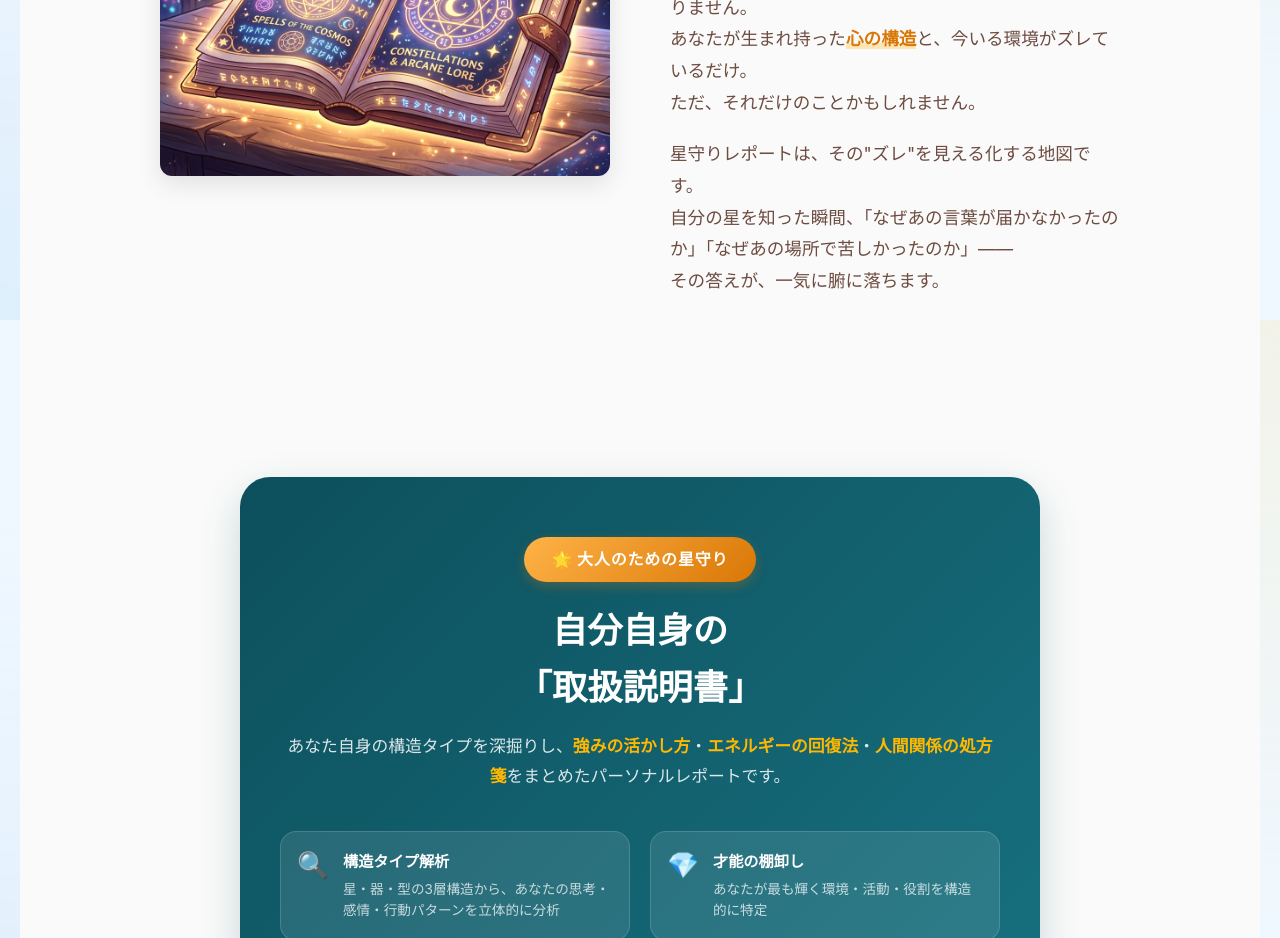
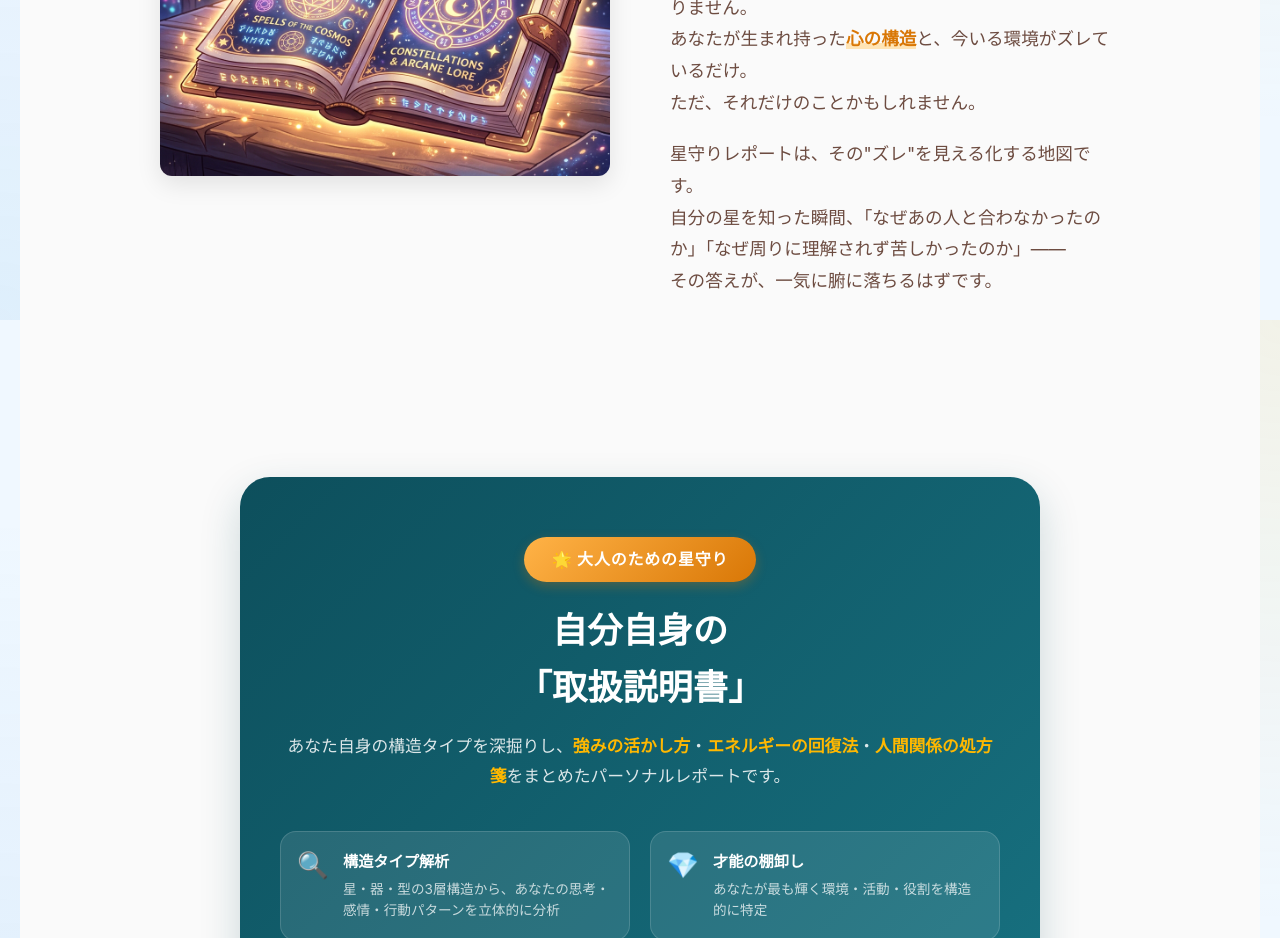
Before and after one commit to naotoada/hoshimori-web, a Next.js app: page / in a window 1280 px wide. Shown: the part 2880-3818 px from the top of the page. Built offline with nearby package versions, Linux system fonts and the light colour scheme.

Commit message:
Update: コンセプト締め文の表現をより共感しやすい言い回しに修正

```diff
--- a/src/app/page.tsx
+++ b/src/app/page.tsx
@@ -92,8 +92,8 @@ export default function Home() {
               </p>
               <p>
                 星守りレポートは、その"ズレ"を見える化する地図です。<br/>
-                自分の星を知った瞬間、「なぜあの言葉が届かなかったのか」「なぜあの場所で苦しかったのか」——<br/>
-                その答えが、一気に腑に落ちます。
+                自分の星を知った瞬間、「なぜあの人と合わなかったのか」「なぜ周りに理解されず苦しかったのか」——<br/>
+                その答えが、一気に腑に落ちるはずです。
               </p>
             </div>
           </div>
```
